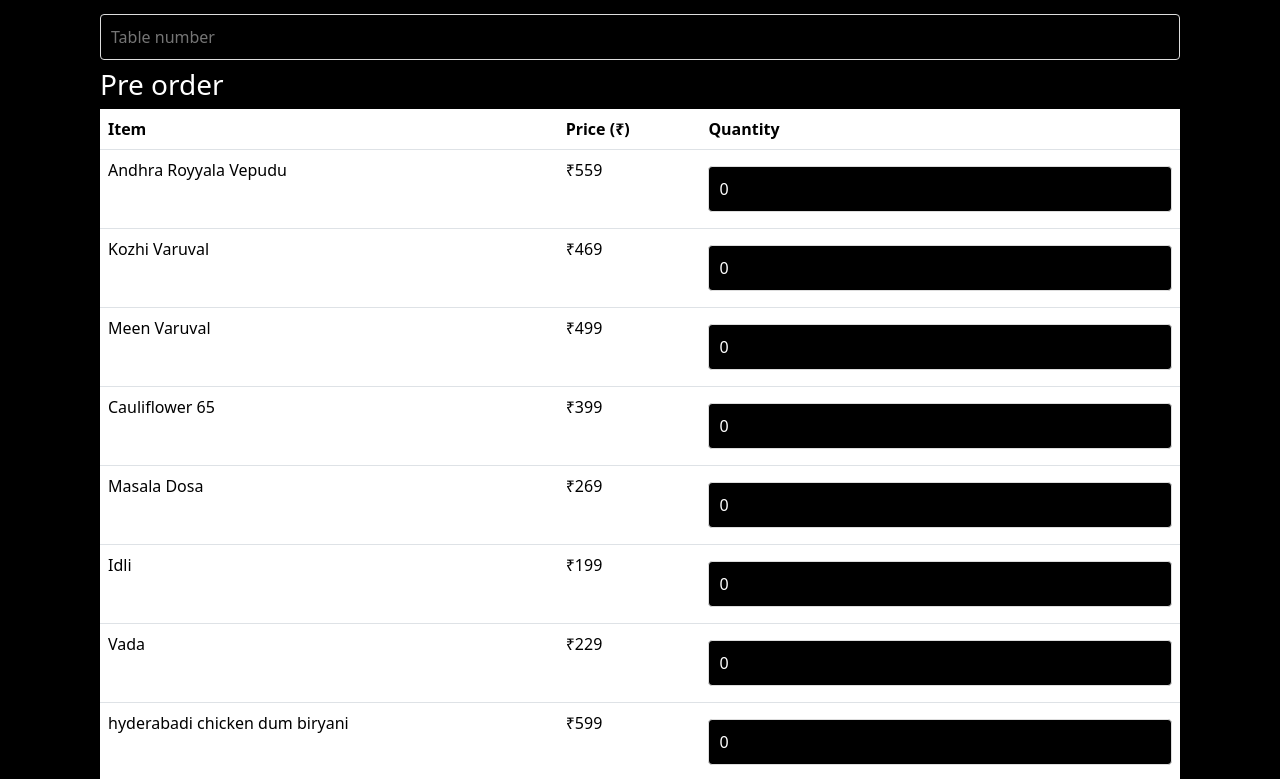
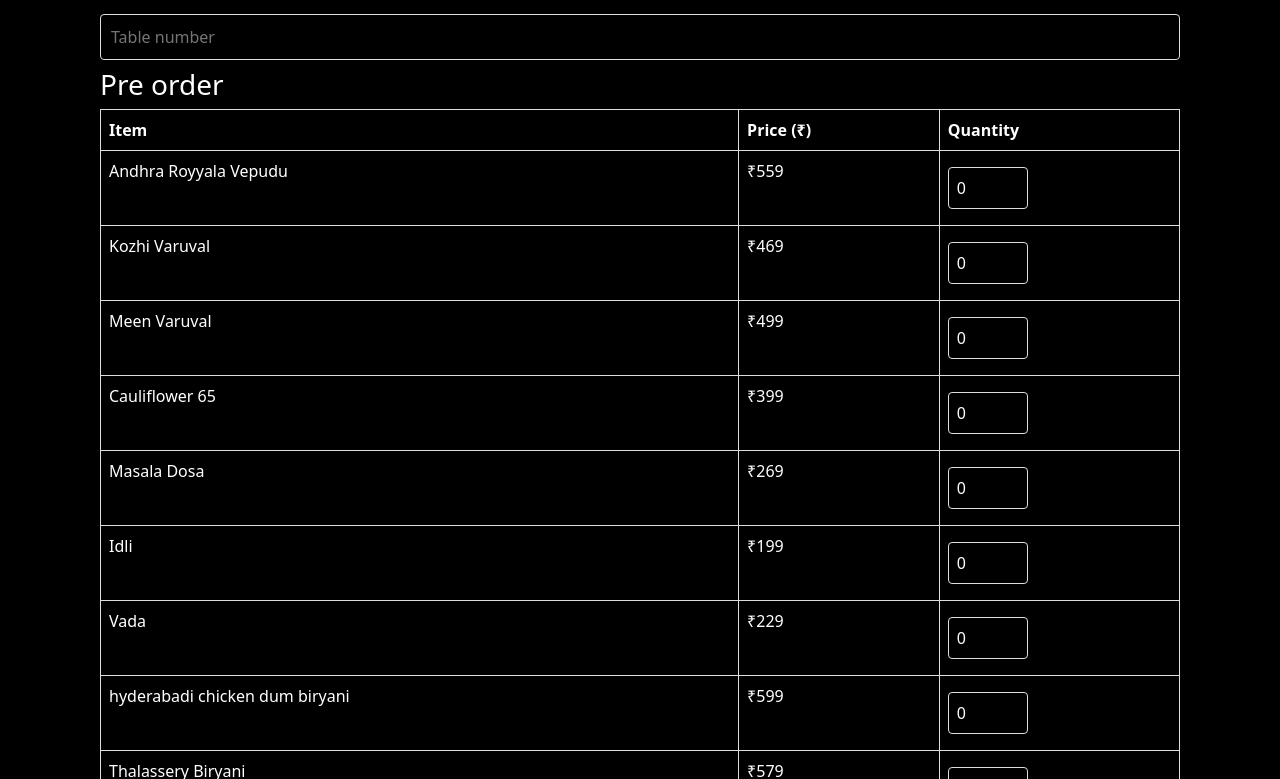
Before and after one commit to Vivekvardhanreddy1707/Project, a React (Create React App) app: page / in a window 1280 px wide. Shown: the part 3021-3800 px from the top of the page. Built offline with nearby package versions, Linux system fonts and the light colour scheme.

Commit message:
Update App.css

```diff
--- a/src/App.css
+++ b/src/App.css
@@ -3,6 +3,32 @@ body {
   background: #0c0b09;
   color: #fff;
 }
+.popup.signin-background {
+  background-color: black;
+  color: white;
+  padding: 20px;
+}
+
+.popup.signin-background input {
+  background-color: black;
+  color: white;
+  margin-bottom: 10px;
+  display: block;
+}
+
+/* Style for the chrome yellow button */
+.chrome-yellow-button {
+  background-color: #cda45e;
+  color: #fff;
+  padding: 10px 20px;
+  border: none;
+  border-radius: 4px;
+  cursor: pointer;
+  margin: 20px auto;
+  display: block;
+}
+
+
 .yellow-text {
   color: #cda45e;
 }
@@ -188,6 +214,7 @@ body {
   margin: 20px auto;
   display: block;
 }
+
 .php-email-form input[type='text'],
 .php-email-form input[type='email'],
 .php-email-form input[type='tel'],
@@ -233,6 +260,41 @@ body {
 .php-email-form .mb-3 {
   margin-bottom: 15px;
 }
+.php-email-form table {
+  background: #000;
+}
+
+.php-email-form th, .php-email-form td {
+  border: 1px solid #ddd;
+  padding: 8px;
+  color: #fff;
+  background: #000;
+}
+.php-email-form th {
+  background: #000;
+}
+.php-email-form .black-table {
+  background-color: black;
+  color: white;
+}
+
+
+.php-email-form .black-table th,
+.php-email-form .black-table td {
+  background: black; /* Override cell background color */
+  color: white;
+}
+
+
+.php-email-form .black-table input[type='number'] {
+  background-color: black;
+  color: white;
+  border: 1px solid #ddd;
+  border-radius: 4px;
+  padding: 8px;
+  width: 80px;
+}
+
 .gallery {
   background-color: black;
   padding: 20px;
```
